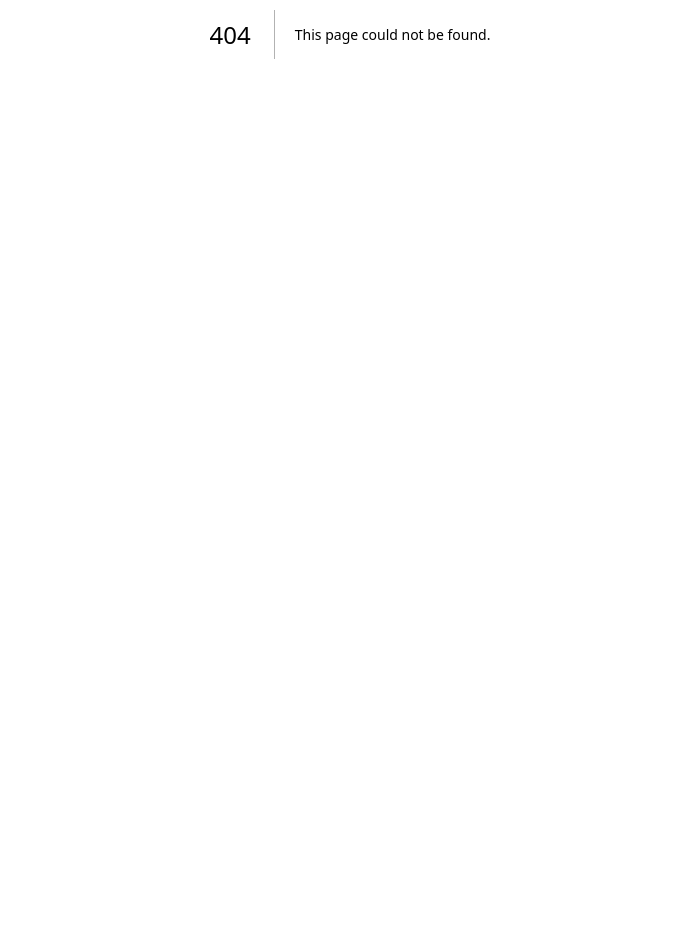
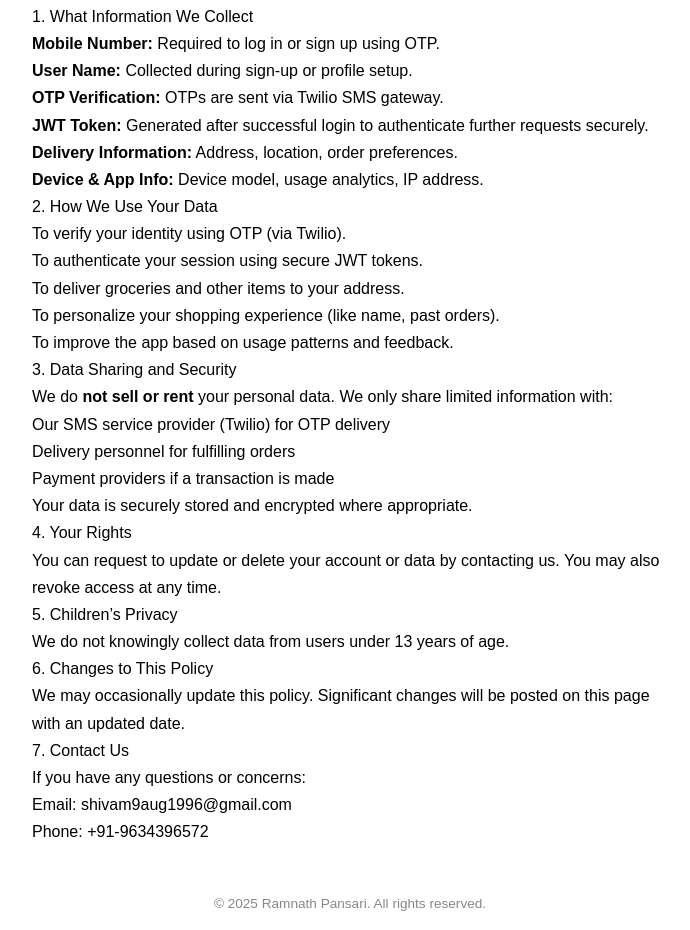
Before and after one commit to shivam9aug1996/ramnath-pansari-nextjs, a Next.js app: page /privacy-policy in a window 1280 px wide. Before the commit this address had no page. Shown: the part 366-1296 px from the top of the page, without its empty margins (290-980 px from the left). Before the commit the page ends 800 px from the top, so only its background shows below. Built offline with nearby package versions, Linux system fonts and the light colour scheme.

Commit message:
privacy policy

```diff
--- /dev/null
+++ b/src/app/privacy-policy/page.tsx
@@ -0,0 +1,76 @@
+'use client';
+import Image from 'next/image';
+
+export default function PrivacyPolicyPage() {
+  return (
+    <div style={{ fontFamily: 'sans-serif', backgroundColor: '#fff', minHeight: '100vh' }}>
+      <header style={{ textAlign: 'center', padding: '2rem' }}>
+        <Image src={"/icon2.png"} alt="Ramnath Pansari Logo" width={100} height={100} />
+        <h1 style={{ fontSize: '2rem', marginTop: '1rem' }}>Privacy Policy</h1>
+      </header>
+
+      <main style={{ maxWidth: '700px', margin: '0 auto', padding: '2rem', lineHeight: '1.7' }}>
+        <p><strong>Effective Date:</strong> June 19, 2025</p>
+
+        <p>
+          At <strong>Ramnath Pansari</strong>, we value your privacy and are committed to protecting your personal
+          information. This policy explains how we collect, use, and protect the data you provide when using our app or website.
+        </p>
+
+        <h2>1. What Information We Collect</h2>
+        <ul>
+          <li><strong>Mobile Number:</strong> Required to log in or sign up using OTP.</li>
+          <li><strong>User Name:</strong> Collected during sign-up or profile setup.</li>
+          <li><strong>OTP Verification:</strong> OTPs are sent via Twilio SMS gateway.</li>
+          <li><strong>JWT Token:</strong> Generated after successful login to authenticate further requests securely.</li>
+          <li><strong>Delivery Information:</strong> Address, location, order preferences.</li>
+          <li><strong>Device & App Info:</strong> Device model, usage analytics, IP address.</li>
+        </ul>
+
+        <h2>2. How We Use Your Data</h2>
+        <ul>
+          <li>To verify your identity using OTP (via Twilio).</li>
+          <li>To authenticate your session using secure JWT tokens.</li>
+          <li>To deliver groceries and other items to your address.</li>
+          <li>To personalize your shopping experience (like name, past orders).</li>
+          <li>To improve the app based on usage patterns and feedback.</li>
+        </ul>
+
+        <h2>3. Data Sharing and Security</h2>
+        <p>
+          We do <strong>not sell or rent</strong> your personal data. We only share limited information with:
+        </p>
+        <ul>
+          <li>Our SMS service provider (Twilio) for OTP delivery</li>
+          <li>Delivery personnel for fulfilling orders</li>
+          <li>Payment providers if a transaction is made</li>
+        </ul>
+        <p>Your data is securely stored and encrypted where appropriate.</p>
+
+        <h2>4. Your Rights</h2>
+        <p>
+          You can request to update or delete your account or data by contacting us. You may also revoke access at any time.
+        </p>
+
+        <h2>5. Children’s Privacy</h2>
+        <p>We do not knowingly collect data from users under 13 years of age.</p>
+
+        <h2>6. Changes to This Policy</h2>
+        <p>
+          We may occasionally update this policy. Significant changes will be posted on this page with an updated date.
+        </p>
+
+        <h2>7. Contact Us</h2>
+        <p>If you have any questions or concerns:</p>
+        <ul>
+          <li>Email: <a href="mailto:shivam9aug1996@gmail.com">shivam9aug1996@gmail.com</a></li>
+          <li>Phone: <a href="tel:+919634396572">+91-9634396572</a></li>
+        </ul>
+      </main>
+
+      <footer style={{ textAlign: 'center', padding: '1rem', fontSize: '0.85rem', color: '#888' }}>
+        © {new Date().getFullYear()} Ramnath Pansari. All rights reserved.
+      </footer>
+    </div>
+  );
+}
```
